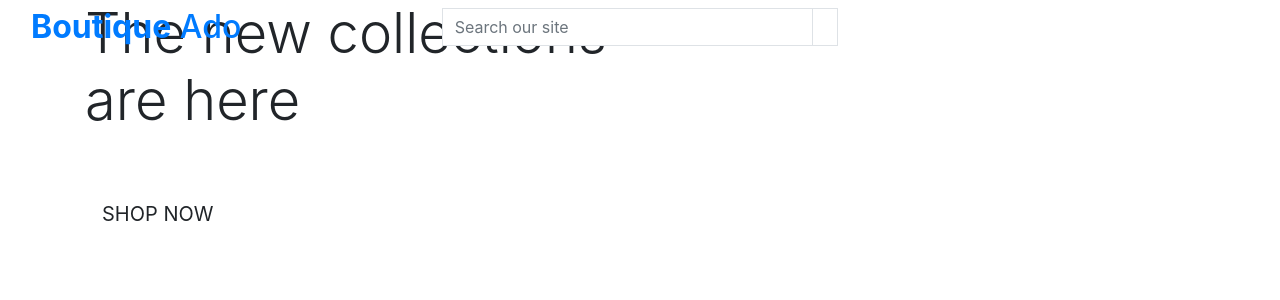
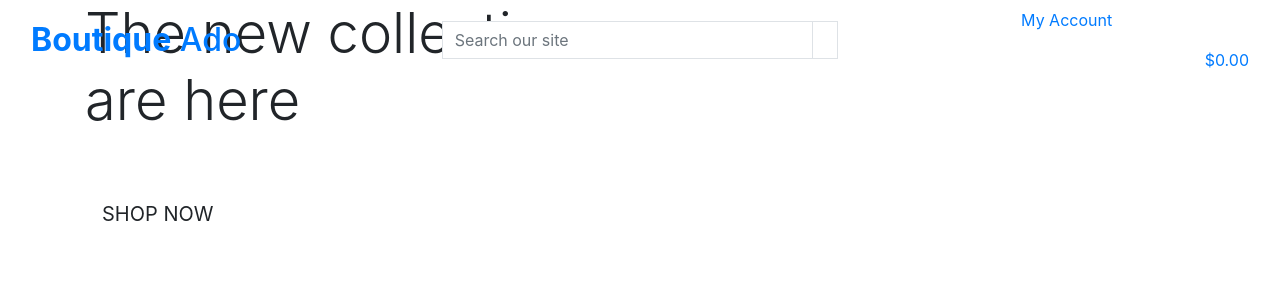
Before and after one commit to jessicafransson/boutique_ado, a Django app: page / in a window 1280 px wide. Shown: the top 300 px of the page. Run offline with Django 3.2, Linux system fonts and the light colour scheme; some libraries are stand-ins or nearby versions.

Commit message:
added main page header

```diff
--- a/templates/base.html
+++ b/templates/base.html
@@ -2,6 +2,7 @@
 
 <!doctype html>
 <html lang="en">
+
 <head>
 
     {% block meta %}
@@ -14,16 +15,22 @@
     {% endblock %}
 
     {% block corecss %}
-        <link rel="stylesheet" href="https://stackpath.bootstrapcdn.com/bootstrap/4.4.1/css/bootstrap.min.css" integrity="sha384-Vkoo8x4CGsO3+Hhxv8T/Q5PaXtkKtu6ug5TOeNV6gBiFeWPGFN9MuhOf23Q9Ifjh" crossorigin="anonymous">
+    <link rel="stylesheet" href="https://stackpath.bootstrapcdn.com/bootstrap/4.4.1/css/bootstrap.min.css"
+        integrity="sha384-Vkoo8x4CGsO3+Hhxv8T/Q5PaXtkKtu6ug5TOeNV6gBiFeWPGFN9MuhOf23Q9Ifjh" crossorigin="anonymous">
     {% endblock %}
 
     {% block extra_css %}
     {% endblock %}
 
     {% block corejs %}
-        <script src="https://cdn.jsdelivr.net/npm/jquery@3.5.1/dist/jquery.min.js" integrity="sha256-9/aliU8dGd2tb6OSsuzixeV4y/faTqgFtohetphbbj0=" crossorigin="anonymous"></script>
-        <script src="https://cdn.jsdelivr.net/npm/popper.js@1.16.0/dist/umd/popper.min.js" integrity="sha384-Q6E9RHvbIyZFJoft+2mJbHaEWldlvI9IOYy5n3zV9zzTtmI3UksdQRVvoxMfooAo" crossorigin="anonymous"></script>
-        <script src="https://stackpath.bootstrapcdn.com/bootstrap/4.4.1/js/bootstrap.min.js" integrity="sha384-wfSDF2E50Y2D1uUdj0O3uMBJnjuUD4Ih7YwaYd1iqfktj0Uod8GCExl3Og8ifwB6" crossorigin="anonymous"></script>
+    <script src="https://cdn.jsdelivr.net/npm/jquery@3.5.1/dist/jquery.min.js"
+        integrity="sha256-9/aliU8dGd2tb6OSsuzixeV4y/faTqgFtohetphbbj0=" crossorigin="anonymous"></script>
+    <script src="https://cdn.jsdelivr.net/npm/popper.js@1.16.0/dist/umd/popper.min.js"
+        integrity="sha384-Q6E9RHvbIyZFJoft+2mJbHaEWldlvI9IOYy5n3zV9zzTtmI3UksdQRVvoxMfooAo" crossorigin="anonymous">
+    </script>
+    <script src="https://stackpath.bootstrapcdn.com/bootstrap/4.4.1/js/bootstrap.min.js"
+        integrity="sha384-wfSDF2E50Y2D1uUdj0O3uMBJnjuUD4Ih7YwaYd1iqfktj0Uod8GCExl3Og8ifwB6" crossorigin="anonymous">
+    </script>
     {% endblock %}
 
     {% block extra_js %}
@@ -31,6 +38,7 @@
 
     <title>Boutique Ado {% block extra_title %}{% endblock %}</title>
 </head>
+
 <body>
     <header class="container-fluid fixed-top">
         <div class="row">
@@ -42,7 +50,8 @@
             <div class="col-12 col-lg-4 my-auto py-1 py-lg-0">
                 <form method="GET" action="">
                     <div class="input-group w-100">
-                        <input class="form-control border border-black rounded-0" type="text" name="q" placeholder="Search our site">
+                        <input class="form-control border border-black rounded-0" type="text" name="q"
+                            placeholder="Search our site">
                         <div class="input-group-append">
                             <button class="form-control btn btn-black border border-black rounded-0" type="submit">
                                 <span class="icon">
@@ -55,8 +64,42 @@
             </div>
             <div class="col-12 col-lg-4 my-auto py-1 py-lg-0">
                 <ul class="list-inline list-unstyled text-center text-lg-right my-0">
-                    <li class="list-inline-item-dropdown"></li>
-                    <li class="list-inline-item"></li>
+                    <li class="list-inline-item-dropdown">
+                        <a class="text-black nav-link" href="#" id="user-options" data-toggle="dropdown"
+                            aria-haspopup="true" aria-expanded="false">
+                            <div class="text-center">
+                                <div><i class="fas fa-user fa-lg"></i></div>
+                                <p class="my-0">My Account</p>
+                            </div>
+                        </a>
+                        <div class="dropdown-menu border-0" aria-labelledby="user-options">
+                            {% if request.user.is_authenticated %}
+                            {% if request.user.is_superuser %}
+                            <a href="" class="dropdown-item">Product Management</a>
+                            {% endif %}
+                            <a href="" class="dropdown-item">My Profile</a>
+                            <a href="{% url 'account_logout' %}" class="dropdown-item">Logout</a>
+                            {% else %}
+                            <a href="{% url 'account_signup' %}" class="dropdown-item">Register</a>
+                            <a href="{% url 'account_login' %}" class="dropdown-item">Log In</a>
+                            {% endif %}
+                        </div>
+                    </li>
+                    <li class="list-inline-item">
+                        <a class="{% if grand_total %}text-info font-weight-bold{% else %}text-black{% endif %} nav-link"
+                            href="">
+                            <div class="text-center">
+                                <div><i class="fas fa-shopping-bag fa-lg"></i></div>
+                                <p class="my-0">
+                                    {% if grand_total %}
+                                    ${{ grand_total|floatformat:2 }}
+                                    {% else %}
+                                    $0.00
+                                    {% endif %}
+                                </p>
+                            </div>
+                        </a>
+                    </li>
                 </ul>
             </div>
         </div>
@@ -77,4 +120,5 @@
 
 
 </body>
+
 </html>
```
Lines whose indentation alone changed are shown as unchanged.
